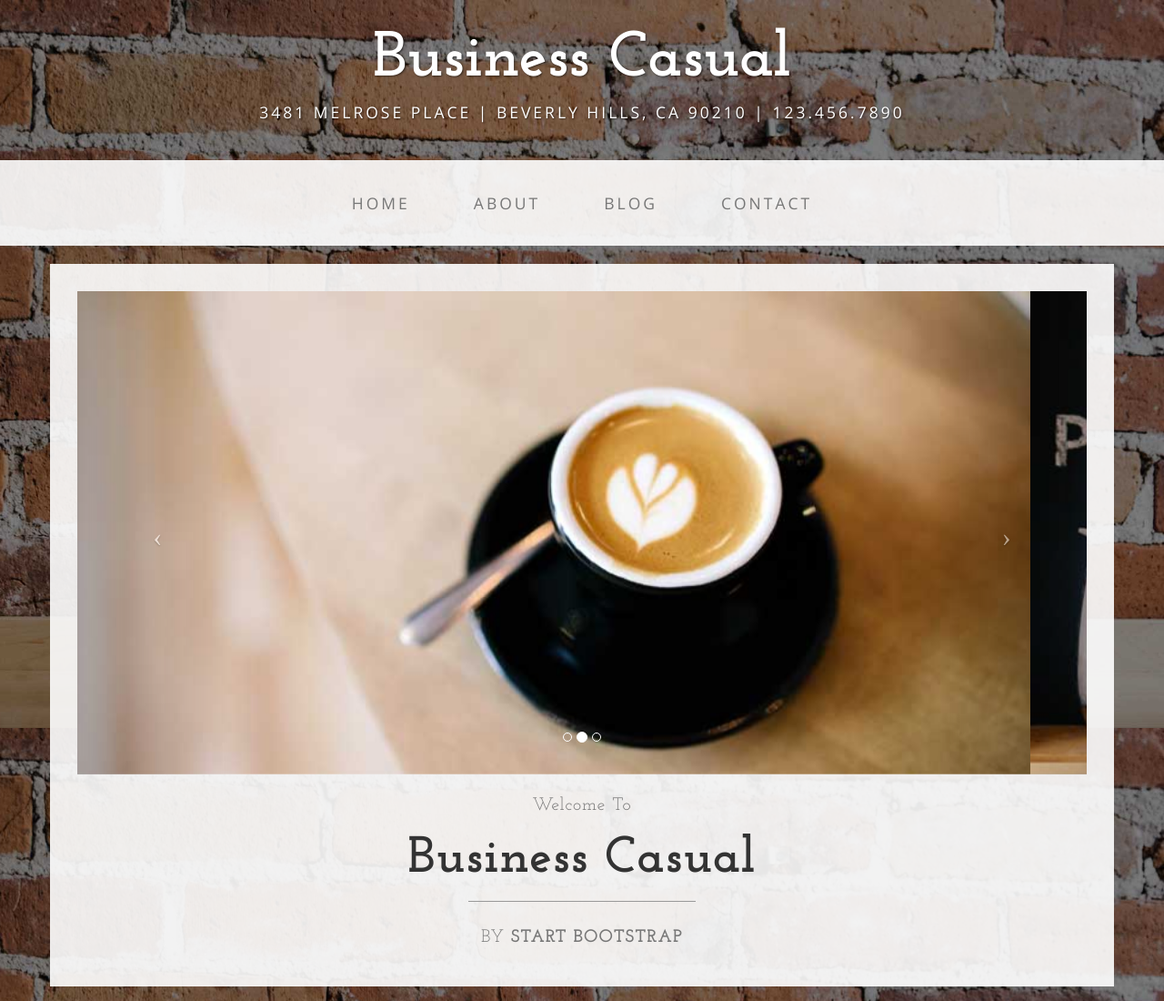
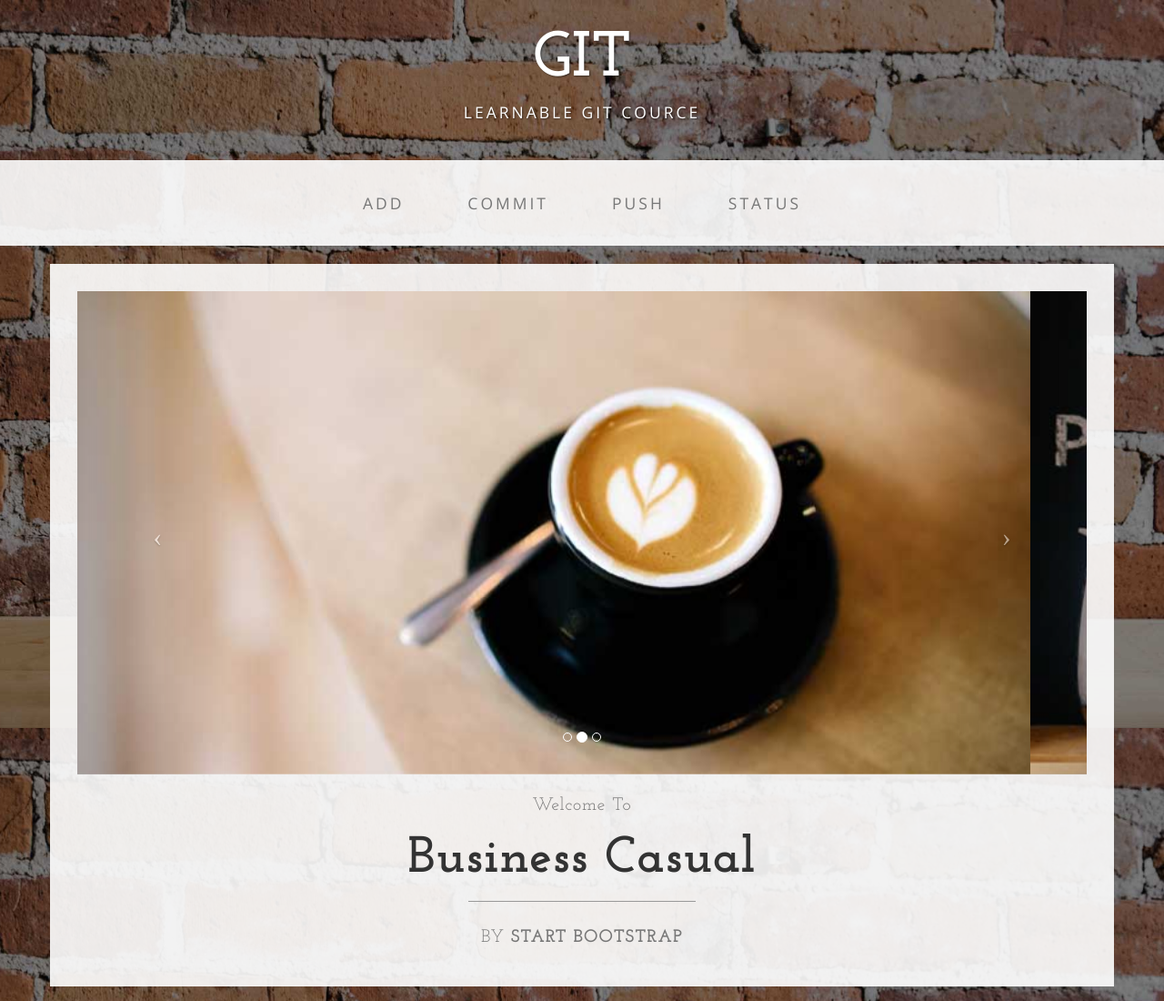
Before and after one commit to tphilis/Learnable-GIT-course, a plain HTML site: page index.html in a window 1280 px wide. Shown: the top 1100 px of the page at 91% size. Drawn offline with nearby package versions, Linux system fonts and the light colour scheme.

Commit message:
Changed title, subtitle and navbar items

```diff
--- a/index.html
+++ b/index.html
@@ -32,8 +32,8 @@
 
 <body>
 
-    <div class="brand">Business Casual</div>
-    <div class="address-bar">3481 Melrose Place | Beverly Hills, CA 90210 | 123.456.7890</div>
+    <div class="brand">GIT</div>
+    <div class="address-bar">Learnable GIT Cource</div>
 
     <!-- Navigation -->
     <nav class="navbar navbar-default" role="navigation">
@@ -47,22 +47,22 @@
                     <span class="icon-bar"></span>
                 </button>
                 <!-- navbar-brand is hidden on larger screens, but visible when the menu is collapsed -->
-                <a class="navbar-brand" href="index.html">Business Casual</a>
+                <a class="navbar-brand" href="index.html">GIT</a>
             </div>
             <!-- Collect the nav links, forms, and other content for toggling -->
             <div class="collapse navbar-collapse" id="bs-example-navbar-collapse-1">
                 <ul class="nav navbar-nav">
                     <li>
-                        <a href="index.html">Home</a>
+                        <a href="index.html">Add</a>
                     </li>
                     <li>
-                        <a href="about.html">About</a>
+                        <a href="about.html">Commit</a>
                     </li>
                     <li>
-                        <a href="blog.html">Blog</a>
+                        <a href="blog.html">Push</a>
                     </li>
                     <li>
-                        <a href="contact.html">Contact</a>
+                        <a href="contact.html">Status</a>
                     </li>
                 </ul>
             </div>
```
